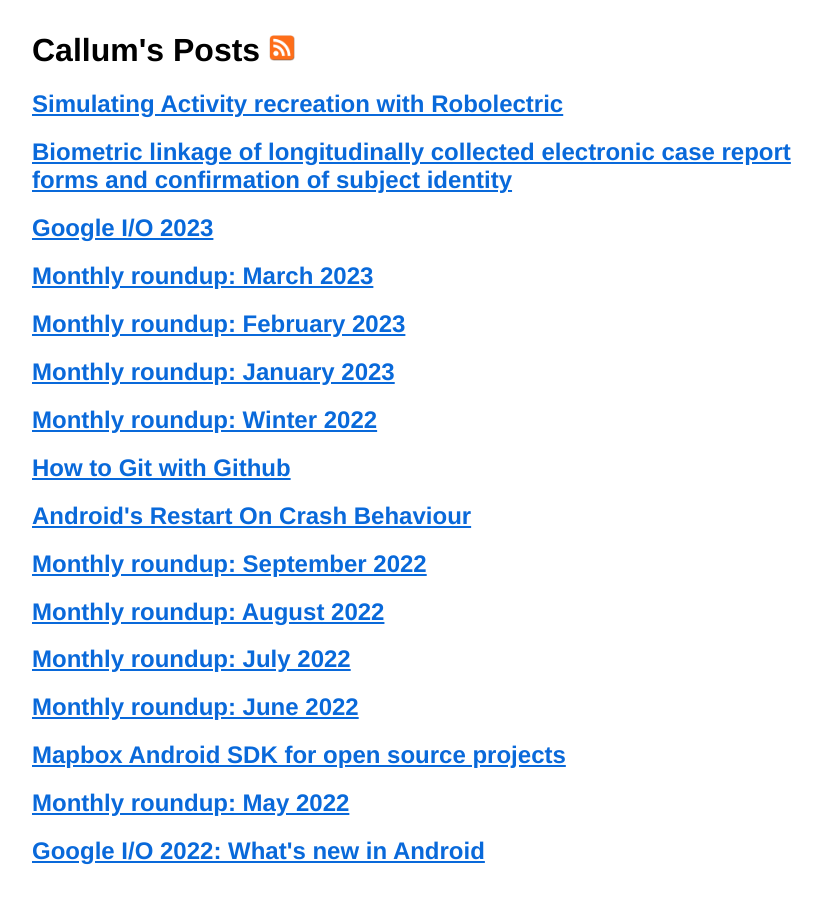
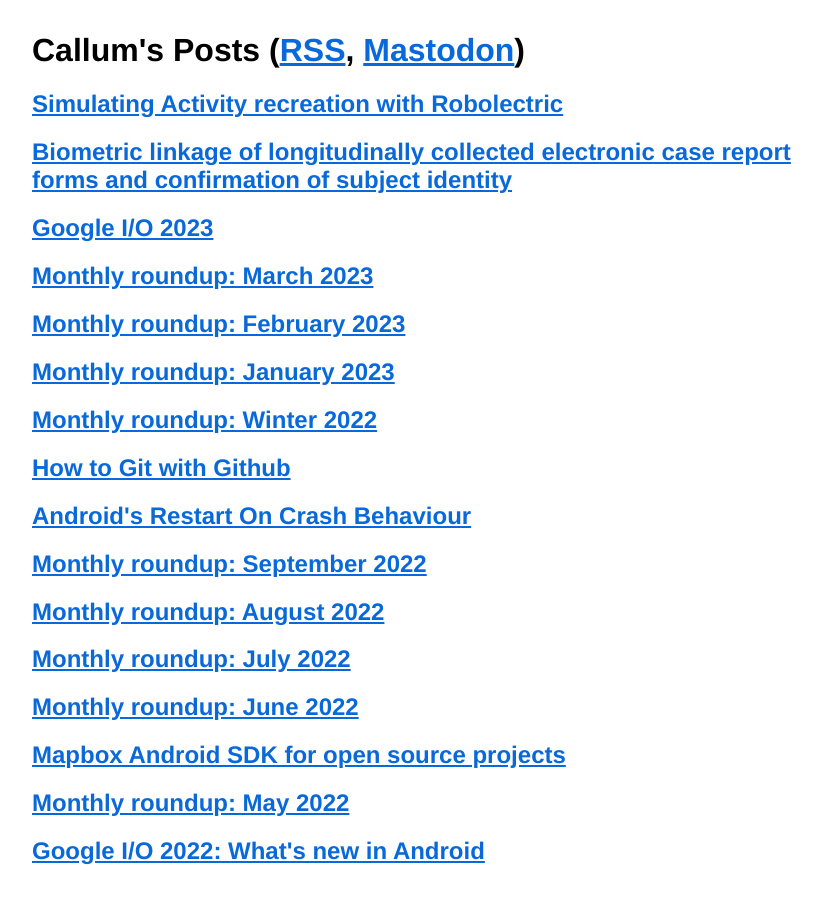
Before and after one commit to seadowg/seadowg.github.com, a Jekyll site: the page built from posts.html, in a window 1280 px wide. Shown: the whole page, without its empty margins (0-822 px from the left). Built offline with Jekyll 4.4.1, drawn with Linux system fonts in a browser that asks for light colours.

Commit message:
Add Mastadon link

```diff
--- a/posts.html
+++ b/posts.html
@@ -3,7 +3,7 @@ title: Callum's Posts
 layout: default
 ---
 
-<h1>{{ page.title }} <a href="/feed.xml"><img src="/assets/img/rss.png" style="width: 0.8em; height: 0.8em;"/></a></h1>
+<h1>{{ page.title }} (<a href="/feed.xml">RSS</a>, <a href="https://mastodon.social/@seadowg">Mastodon</a>)</h1>
 
 {% for post in site.posts %}
   <h2><a href="{{ post.url }}">{{ post.title }}</a></h2>
```
